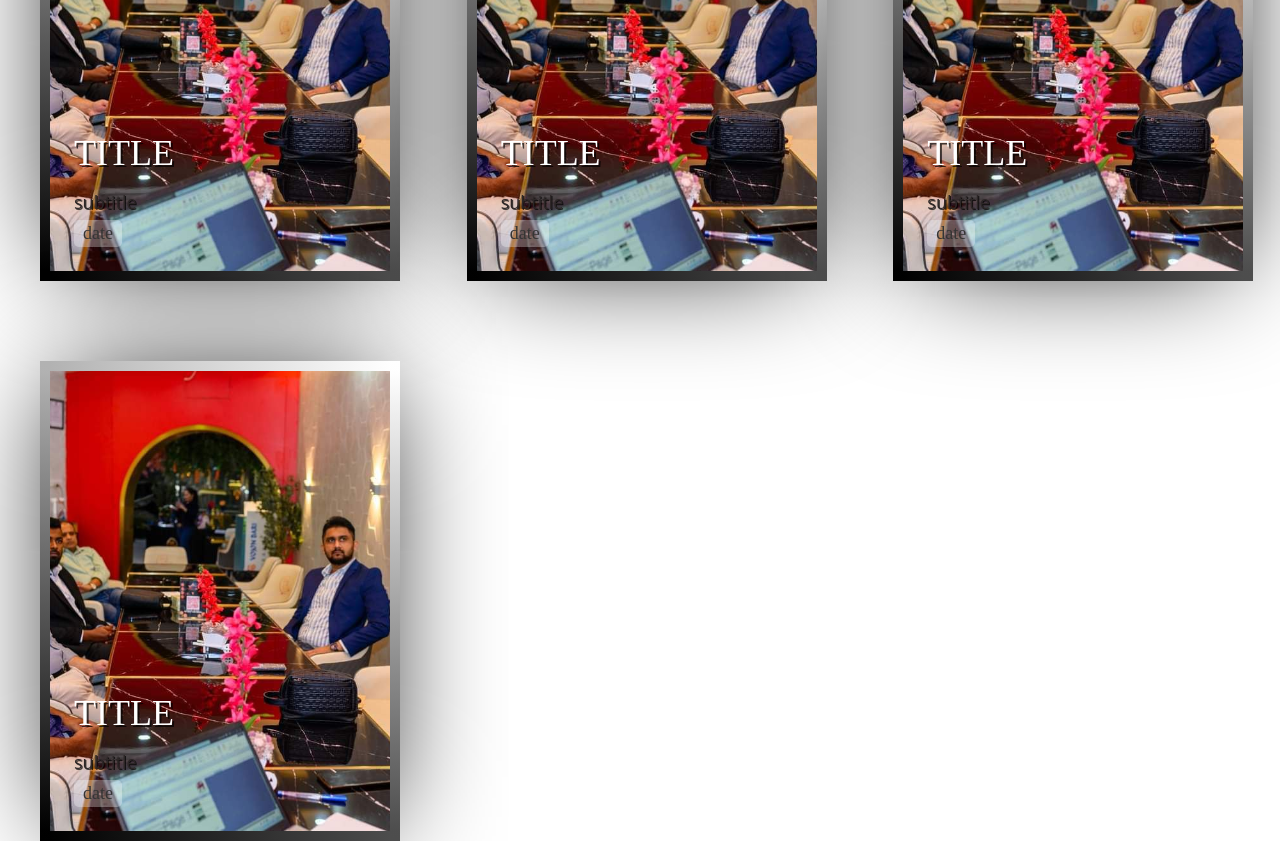
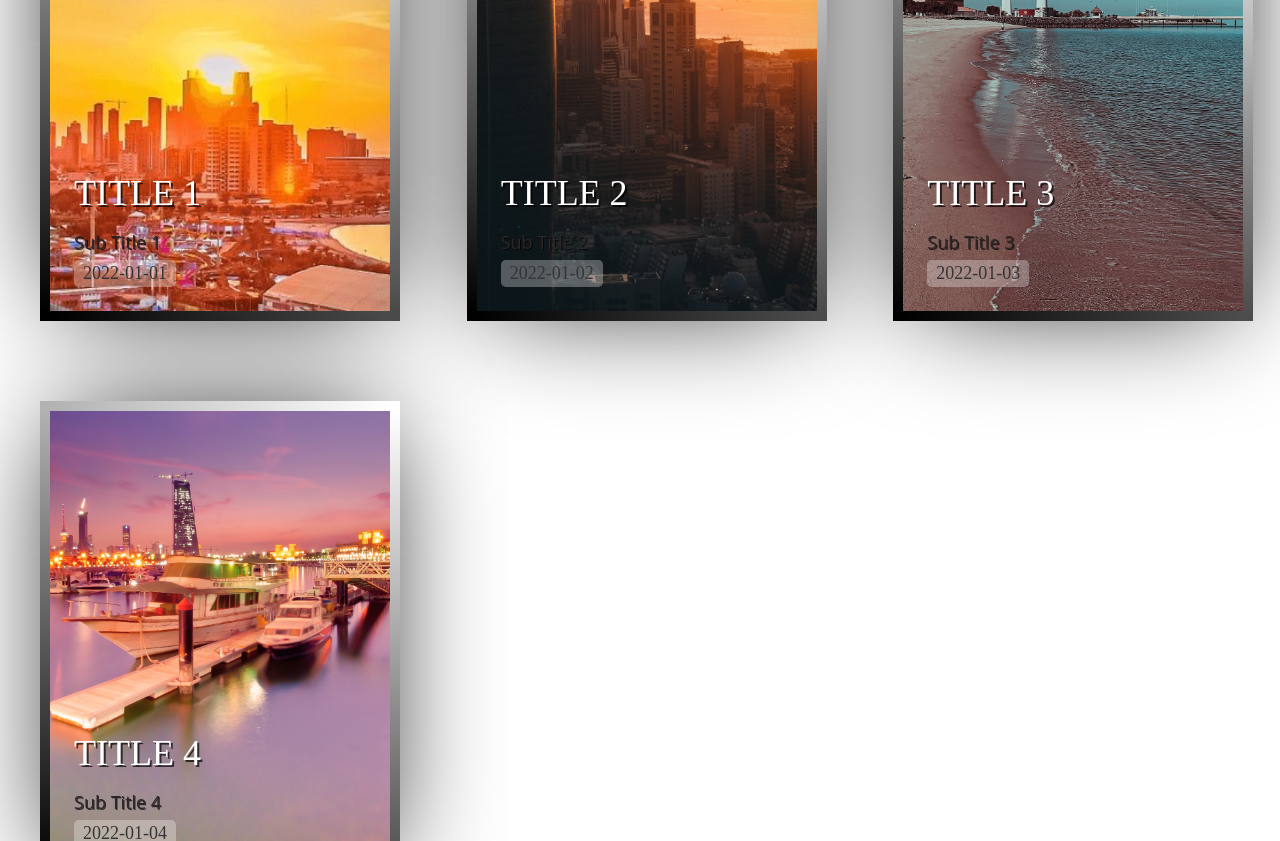
Before and after one commit to weerawi/slqs, a React (Create React App) app in the folder slqs-eng/: page /csr in a window 1280 px wide. Shown: the part 720-1561 px from the top of the page. Built offline with nearby package versions, Linux system fonts and the light colour scheme.

Commit message:
csr component contect direct to csrcard components item

```diff
--- /dev/null
+++ b/slqs-eng/src/Components/Assets/csr_data.js
@@ -0,0 +1,61 @@
+import p1_img from '../Assets/top_4.jpg';
+import p2_img from '../Assets/top_5.jpg';
+import p3_img from '../Assets/top_6.jpg';
+import p4_img from '../Assets/top_10.jpg';
+
+let csr_data = [
+  {
+    id: 1,
+    title: "Title 1",
+    stitle: "Sub Title 1",
+    image: p1_img,
+    date: "2022-01-01",
+    album: [
+      p1_img,
+      p2_img,
+      p3_img,
+      p4_img,
+    ],
+  },
+  {
+    id: 2,
+    title: "Title 2",
+    stitle: "Sub Title 2",
+    image: p2_img,
+    date: "2022-01-02",
+    album: [
+      p1_img,
+      p2_img,
+      p3_img,
+      p4_img,
+    ],
+  },
+  {
+    id: 3,
+    title: "Title 3",
+    stitle: "Sub Title 3",
+    image: p3_img,
+    date: "2022-01-03",
+    album: [
+      p1_img,
+      p2_img,
+      p3_img,
+      p4_img,
+    ],
+  },
+  {
+    id: 4,
+    title: "Title 4",
+    stitle: "Sub Title 4",
+    image: p4_img,
+    date: "2022-01-04",
+    album: [
+      p1_img,
+      p2_img,
+      p3_img,
+      p4_img,
+    ],
+  },
+];
+
+export default csr_data;
--- a/slqs-eng/src/Components/CsrCard.jsx
+++ b/slqs-eng/src/Components/CsrCard.jsx
@@ -1,6 +1,9 @@
 import React from 'react'
-import img from '../Components/Assets/slider4.jpg'
-const CsrCard = () => {
+import { Link } from 'react-router-dom'
+
+
+const CsrCard = (props) => {
+
   return (
     <div className='transition-all duration-1000'>
         <main className="main cursor-pointer">
@@ -8,16 +11,17 @@ const CsrCard = () => {
             data-aos="fade-up" data-aos-anchor-placement="top-bottom" data-aos-duration="1000">
 
                 <div   className="csr-card transition-all duration-500 card-grid-space">
-                    <a className="card"  style={{ backgroundImage: `url(${img})` }}>
+                    <Link to={`/csr/${props.id}`} className="card"  style={{ backgroundImage: `url(${props.image})` }}>
                     <div>
-                        <h1>title</h1>
-                        <p>subtitle</p>
+                        <h1>{props.title}</h1>
+                        <p>{props.stitle}</p>
                         <div className="tags">
-                        <div className="tag">date</div>
+                        <div className="tag">{props.date}</div>
                         </div>
                     </div>
-                    </a>
+                    </Link>
                 </div>
+
 
             </section>
         </main>
--- a/slqs-eng/src/Pages/CSR.jsx
+++ b/slqs-eng/src/Pages/CSR.jsx
@@ -1,24 +1,33 @@
-import React from 'react'
+import React, { useContext } from 'react'
 import csrimg from '../Components/Assets/top_3.jpg'
 import PageTitle from '../Components/PageTitle'
 import './CSR.css'
 import CsrCard from '../Components/CsrCard'
+import { SlqsContext } from '../Context/SlqsContext'
+
 const CSR = () => {
+
+  const {csr_data} = useContext(SlqsContext);
+
+
   return (
 
     <>
 
     <PageTitle name="csr" image={csrimg} />
 
-    <div className='flex mx-auto items-center justify-center'>
+    <div className='flex mx-auto items-center justify-center py-10'>
 
         <div className='grid grid-cols-1 md:grid-cols-2 xl:grid-cols-3 mx-auto '>
 
 
-            <CsrCard />
-            <CsrCard />
-            <CsrCard />
-            <CsrCard />
+          {csr_data.map((item,i)=> {
+            return(
+                <CsrCard  key={i} id={item.id} title={item.title} stitle={item.stitle} image={item.image} date={item.date}/>
+
+            )
+          })}
+
         </div>
 
     </div>
```
